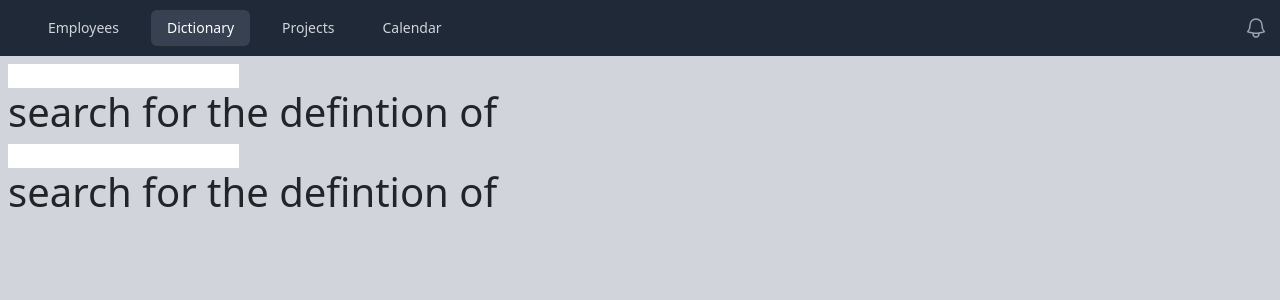
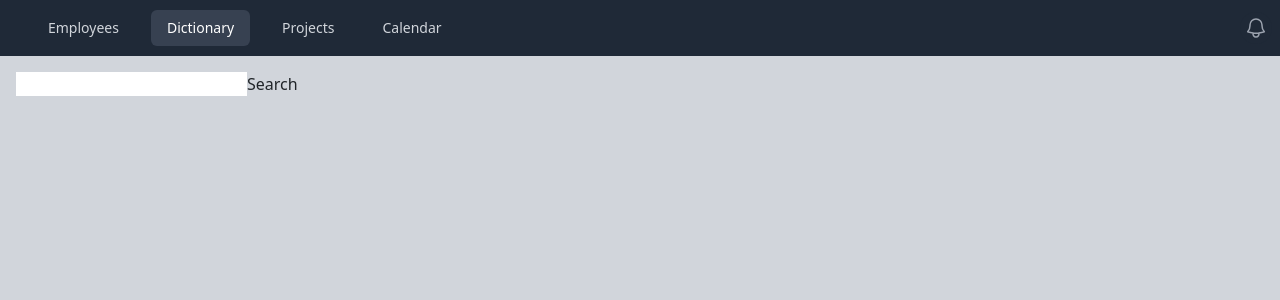
Before and after one commit to frankikwuegbu/hello, a React (Create React App) app: page /dictionary in a window 1280 px wide. Shown: the top 300 px of the page. Built offline with nearby package versions, Linux system fonts and the light colour scheme.

Commit message:
applying useNavigate

```diff
--- a/src/App.js
+++ b/src/App.js
@@ -17,7 +17,7 @@ function App() {
         <Routes>
           <Route path='/employees' element={<Employees />} />
           <Route path='/dictionary' element={<Dictionary />} />
-          <Route path='/definition' element={<Definition />} />
+          <Route path='/definition/:search' element={<Definition />} />
         </Routes>
       </Header>
     </BrowserRouter>
--- a/src/components/Header.js
+++ b/src/components/Header.js
@@ -89,7 +89,7 @@ export default function Header(props) {
         </>
       )}
     </Disclosure>
-    <div className='bg-gray-300 min-h-screen p-2' >{props.children}</div>
+    <div className='bg-gray-300 min-h-screen p-3' >{props.children}</div>
     </>
   )
 }
--- a/src/pages/Definition.js
+++ b/src/pages/Definition.js
@@ -1,15 +1,16 @@
 import { useState, useEffect } from "react";
+import { useParams } from "react-router-dom";
 import {v4 as uuidv4} from 'uuid';
 
 function Definition () {
     const [word, setWord] = useState();
+    let {search} = useParams();
 
     useEffect(() => {
-        fetch('https://api.dictionaryapi.dev/api/v2/entries/en/baller')
+        fetch('https://api.dictionaryapi.dev/api/v2/entries/en/' + search)
             .then((response) => response.json())
             .then((data) => {
                 setWord(data[0].meanings);
-                console.log(data[0].meanings);
             });
 ;
     }, []);
--- a/src/pages/Dictionary.js
+++ b/src/pages/Dictionary.js
@@ -1,28 +1,20 @@
 import { useState, useEffect } from "react";
+import { useNavigate } from "react-router-dom";
 
 function Dictionary() {
     const [word, setWord] = useState('');
-    const [word2, setWord2] = useState('');
-
-    useEffect(() => {
-        console.log('state updated ' + word)
-    }, [word]);
-
-    useEffect(() => {
-        console.log('state updated ' + word2)
-    }, [word2]);
+    const navigate = useNavigate();
 
     return(
         <>
             <input type="text" onChange={(e) => {
                 setWord(e.target.value);
             }} />
-            <h1>search for the defintion of {word}</h1>
-
-            <input type="text" onChange={(e) => {
-                setWord2(e.target.value);
-            }} />
-            <h1>search for the defintion of {word2}</h1>
+            <button onClick={
+                () => {
+                    navigate('/definition/' + word);
+                }
+            }>Search</button>
         </>
     )
 }
```
